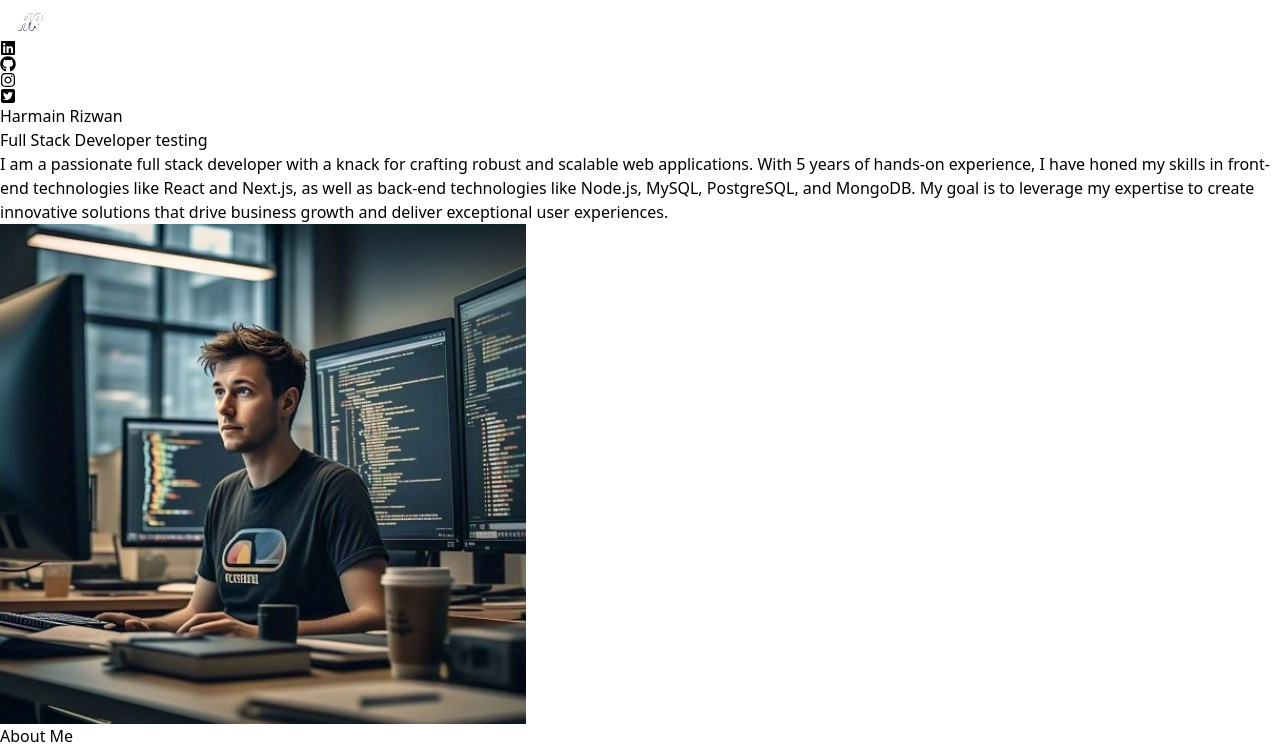
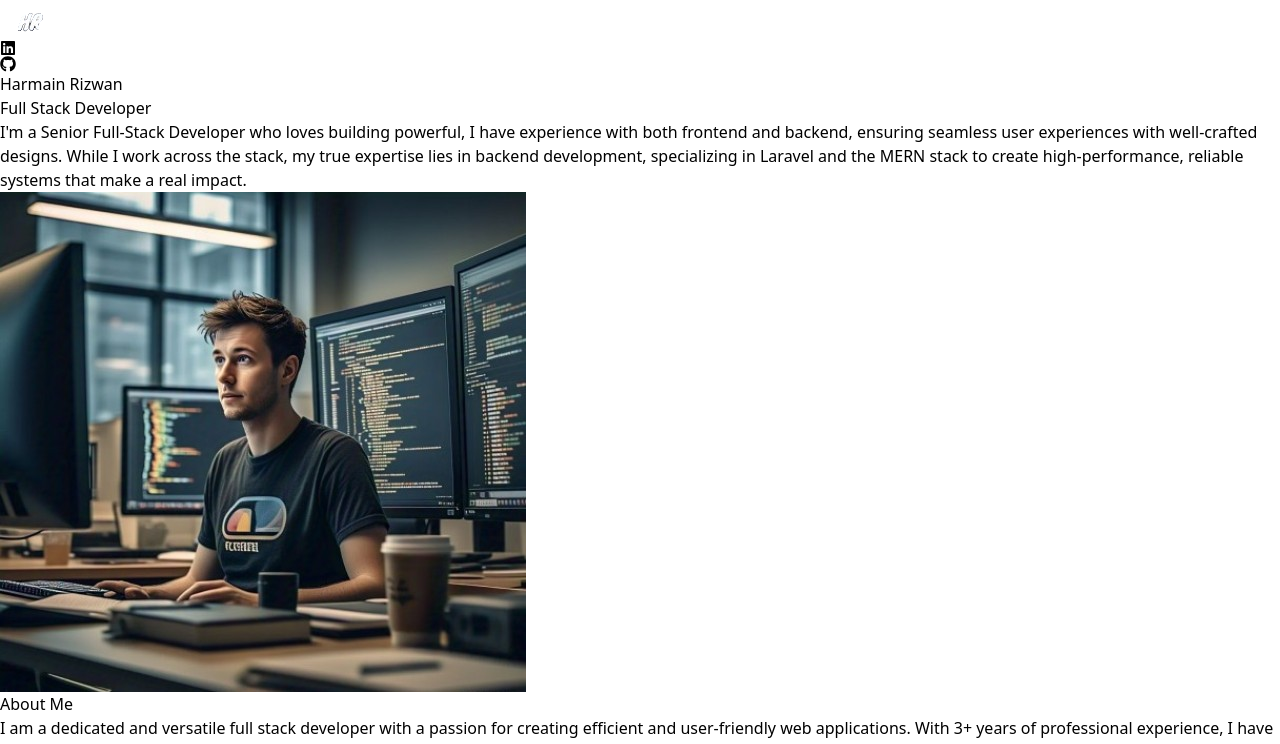
Before and after one commit to Harmain89/portfolio, a React (Vite) app: page / in a window 1280 px wide. Shown: the top 744 px of the page. Built offline with nearby package versions, Linux system fonts and the light colour scheme.

Commit message:
some content updated.

```diff
--- a/src/components/About.jsx
+++ b/src/components/About.jsx
@@ -1,4 +1,4 @@
-import { about } from "../assets";
+// import { about } from "../assets";
 import { ABOUT_TEXT } from "../constants";
 import { motion } from "motion/react";
 
--- a/src/components/Contact.jsx
+++ b/src/components/Contact.jsx
@@ -11,7 +11,7 @@ const Contact = () => {
                     <div className="flex flex-col w-full items-center mt-10">
                         <motion.h2
                             whileInView={{ opacity: 1, y: 0 }}
-                            initial={{ opacity: 0, y: -100 }}
+                            initial={{ opacity: 0, y: -50 }}
                             transition={{ duration: 0.5 }}
                             className="my-10 text-center text-4xl"
                         >
@@ -19,21 +19,26 @@ const Contact = () => {
                         </motion.h2>
                         <motion.p
                             whileInView={{ opacity: 1, y: 0 }}
-                            initial={{ opacity: 0, y: 100 }}
-                            transition={{ duration: 2 }}
+                            initial={{ opacity: 0, y: 50 }}
+                            transition={{ duration: 0.5 }}
                             className="my-4 max-w-2xl"
                         >
                             {CONTACT.heading}
                         </motion.p>
                         <motion.p
                             whileInView={{ opacity: 1, y: 0 }}
-                            initial={{ opacity: 0, y: 100 }}
-                            transition={{ duration: 3 }}
+                            initial={{ opacity: 0, y: 50 }}
+                            transition={{ duration: 0.5 }}
                             className="my-4"
                         >
                             {CONTACT.heading2}
                         </motion.p>
-                        <div className="flex flex-row gap-4 mt-4">
+                        <motion.div
+                            whileInView={{ opacity: 1, y: 0 }}
+                            initial={{ opacity: 0, y: 50 }}
+                            transition={{ duration: 0.5 }}
+                            className="flex flex-row gap-4 mt-4"
+                        >
                             <a href="mailto:harmainrizwanr@gmail.com" className="inline-block">
                                 <button
                                     className="inline-flex gap-2 items-center px-3 py-1 border-1 border-primary-container border rounded-md font-semibold text-xs text-primary-100 uppercase tracking-wide hover:bg-primary-600/40 active:bg-primary-800/80 focus:outline-none transition ease-in-out duration-150 undefined flex items-center justify-center px-6 py-3 space-x-2"
@@ -47,8 +52,13 @@ const Contact = () => {
                                     <span>Email me</span>
                                 </button>
                             </a>
-                        </div>
-                        <div className="mt-4 text-center">
+                        </motion.div>
+                        <motion.div
+                            whileInView={{ opacity: 1, y: 0 }}
+                            initial={{ opacity: 0, y: 100 }}
+                            transition={{ duration: 0.5 }}
+                            className="mt-4 text-center"
+                        >
                             <p className="text-lg">{CONTACT.heading3}</p>
                             <div className="flex justify-center space-x-6 mt-4">
                                 <a href="https://github.com/Harmain89" target="_blank">
@@ -62,7 +72,7 @@ const Contact = () => {
                                         </svg>
                                     </button>
                                 </a>
-                                <a href="https://www.linkedin.com/in/bilalraja555/" target="_blank">
+                                <a href="https://www.linkedin.com/in/harmainrizwan/" target="_blank">
                                     <button
                                         className="inline-flex gap-2 items-center justify-center py-1 px-3 rounded-md font-semibold text-xs text-primary-100 uppercase tracking-wide active:bg-primary-800/80 focus:outline-none transition ease-in-out duration-100 undefined p-3"
                                     >
@@ -74,9 +84,9 @@ const Contact = () => {
                                     </button>
                                 </a>
                             </div>
-                        </div>
+                        </motion.div>
                         <div className="mt-6 text-center">
-                        <p className="text-lg font-semibold mt-2">
+                        <p className="text-xl font-semibold mt-2">
                             Let’s create something amazing!
                         </p>
                         </div>
@@ -84,6 +94,10 @@ const Contact = () => {
                 </div>
             </div>
 
+            <div className="flex justify-center mt-4">
+                <p className="text-sm text-slate-400">© 2025 Harmain Rizwan. All rights reserved.</p>
+            </div>
+
         </div>
     );
 }
--- a/src/components/Hero.jsx
+++ b/src/components/Hero.jsx
@@ -1,4 +1,4 @@
-import { harmainrizwanJpg, harmainrizwanPng, kevinRushProfilePng } from "../assets/index.js";
+import { harmainrizwanJpg } from "../assets/index.js";
 import {HERO_CONTENT} from "../constants/index.js"
 import { motion } from "motion/react";
 
@@ -19,7 +19,7 @@ function Hero() {
                 <div className="flex flex-col items-center lg:items-start">
                     <motion.h1 variants={container(0)} initial="hidden" animate="visible" transition={{ duration: 0.5, delay: 2 }} className="pb-16 text—6xl font—thin tracking—tight lg:mt-16 text-8xl">Harmain Rizwan</motion.h1>
                     <motion.span variants={container(0.5)} initial="hidden" animate="visible" transition={{ duration: 0.5, delay: 2 }} className="bg-gradient-to-r from-pink-300 via-slate-500 to-purple-500 bg-clip-text text-3xl tracking-tight text-transparent">
-                        Full Stack Developer testing
+                        Full Stack Developer
                     </motion.span>
                     <motion.p variants={container(1)} initial="hidden" animate="visible" transition={{ duration: 0.5, delay: 2 }} className="my—2 max-w-xl py-6 font—light tracking-tighter">
                         {HERO_CONTENT}
--- a/src/components/Navbar.jsx
+++ b/src/components/Navbar.jsx
@@ -1,20 +1,26 @@
-import { harmainLogo, kevinRushLogo } from "../assets";
+import { harmainLogo } from "../assets";
 import { FaLinkedin } from "react-icons/fa";
 import { FaGithub } from "react-icons/fa";
-import { FaSquareTwitter } from "react-icons/fa6";
-import { FaInstagram } from "react-icons/fa";
 
 function Navbar() {
   return (
-    <nav className="mb—20 flex items-center justify-between py—6">
-      <div className="flex flex-shrink-0 items—center">
+    <nav className="mb-20 flex items-center justify-between py-6">
+      <div className="flex flex-shrink-0 items-center">
         <img className="mx-2 w-24" src={harmainLogo} alt="logo" />
       </div>
       <div className="m-8 flex items-center justify-center gap-4 text-2xl">
-        <FaLinkedin />
-        <FaGithub />
-        <FaInstagram />
-        <FaSquareTwitter />
+        <a href="https://www.linkedin.com/in/harmainrizwan/" target="_blank" rel="noopener noreferrer">
+          <FaLinkedin />
+        </a>
+        <a href="https://github.com/Harmain89" target="_blank" rel="noopener noreferrer">
+          <FaGithub />
+        </a>
+        {/* <a href="https://www.instagram.com/yourusername" target="_blank" rel="noopener noreferrer">
+          <FaInstagram />
+        </a>
+        <a href="https://twitter.com/yourusername" target="_blank" rel="noopener noreferrer">
+          <FaSquareTwitter />
+        </a> */}
       </div>
     </nav>
   );
--- a/src/constants/index.js
+++ b/src/constants/index.js
@@ -3,16 +3,16 @@ import project2 from "../assets/projects/project-2.jpg";
 import project3 from "../assets/projects/project-3.jpg";
 import project4 from "../assets/projects/project-4.jpg";
 
-export const HERO_CONTENT = `I am a passionate full stack developer with a knack for crafting robust and scalable web applications. With 5 years of hands-on experience, I have honed my skills in front-end technologies like React and Next.js, as well as back-end technologies like Node.js, MySQL, PostgreSQL, and MongoDB. My goal is to leverage my expertise to create innovative solutions that drive business growth and deliver exceptional user experiences.`;
+export const HERO_CONTENT = `I'm a Senior Full-Stack Developer who loves building powerful, I have experience with both frontend and backend, ensuring seamless user experiences with well-crafted designs. While I work across the stack, my true expertise lies in backend development, specializing in Laravel and the MERN stack to create high-performance, reliable systems that make a real impact.`;
 
-export const ABOUT_TEXT = `I am a dedicated and versatile full stack developer with a passion for creating efficient and user-friendly web applications. With 5 years of professional experience, I have worked with a variety of technologies, including React, Next.js, Node.js, MySQL, PostgreSQL, and MongoDB. My journey in web development began with a deep curiosity for how things work, and it has evolved into a career where I continuously strive to learn and adapt to new challenges. I thrive in collaborative environments and enjoy solving complex problems to deliver high-quality solutions. Outside of coding, I enjoy staying active, exploring new technologies, and contributing to open-source projects.`;
+export const ABOUT_TEXT = `I am a dedicated and versatile full stack developer with a passion for creating efficient and user-friendly web applications. With 3+ years of professional experience, I have worked with a variety of technologies, including Laravel, React, Vue.js, Node.js, MySQL, PostgreSQL, and MongoDB, Deployments (AWS, GCP, Cpanels), etc. My journey in web development began with a deep curiosity for how things work, and it has evolved into a career where I continuously strive to learn and adapt to new challenges. I thrive in collaborative environments and enjoy solving complex problems to deliver high-quality solutions. Outside of coding, I enjoy staying active, exploring new technologies, and contributing to open-source projects.`;
 
 export const EXPERIENCES = [
   {
-    year: "2023 - Present",
-    role: "Senior Full Stack Developer",
-    company: "Google Inc.",
-    description: `Led a team in developing and maintaining web applications using JavaScript, React.js, and Node.js. Implemented RESTful APIs and integrated with MongoDB databases. Collaborated with stakeholders to define project requirements and timelines.`,
+    year: "Jan 2024 - Present",
+    role: "Senior FULL-STACK DEVELOPER",
+    company: "SOFTOSYNC",
+    description: `Developed and maintained scalable web applications using Laravel and the MERN stack, ensuring high performance and seamless functionality. Focused on optimizing backend performance by enhancing speed, scalability, and API efficiency to improve overall user experience. Collaborated with cross-functional teams in remote environments, aligning development efforts with project goals and business requirements. Managed hosting environments, deployments, and server configurations, ensuring smooth and secure application operations. Led API development, integrating third-party services and implementing payment gateways for streamlined transactions. Troubleshot and resolved complex technical issues, ensuring system reliability and optimal performance.`,
     technologies: ["Javascript", "React.js", "Next.js", "mongoDB"],
   },
   {
```
